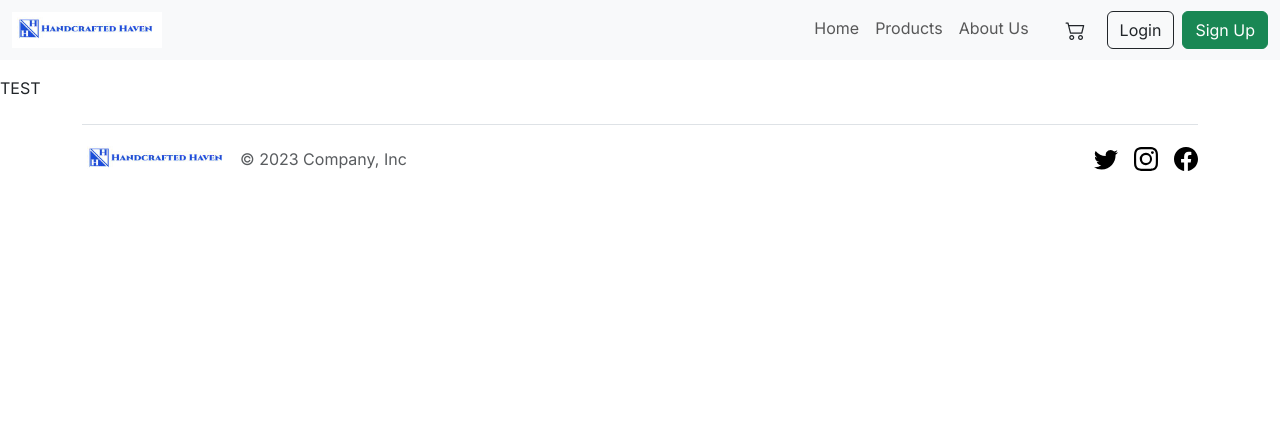
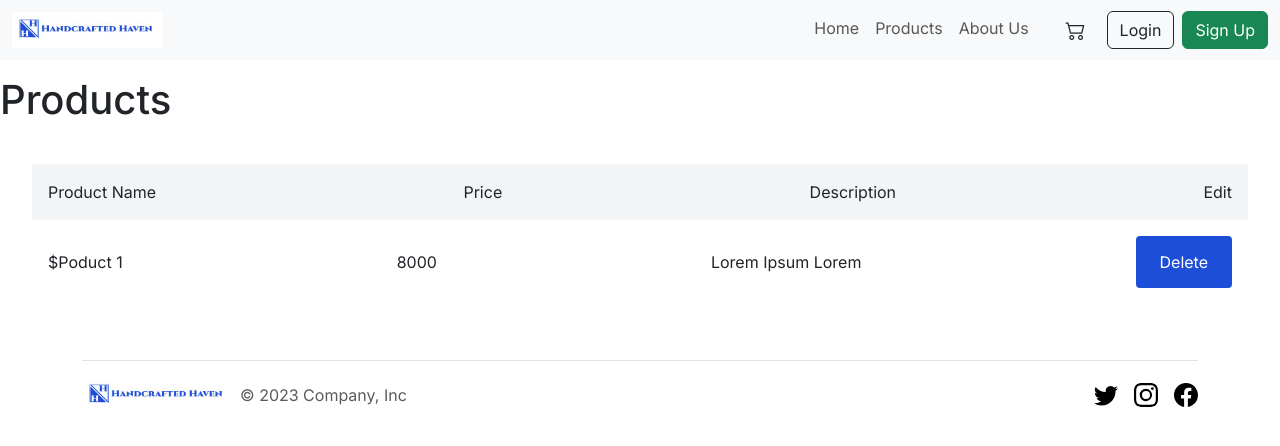
Before and after one commit to sosaemilio/crafters-project, a Next.js app: page /admin in a window 1280 px wide. Shown: the top 446 px of the page. Built offline with nearby package versions, Linux system fonts and the light colour scheme.

Commit message:
Admin Grid

```diff
--- a/src/app/admin/(overview)/page.tsx
+++ b/src/app/admin/(overview)/page.tsx
@@ -1,7 +1,10 @@
+import AdminGrid from "@/components/admin/admin-grid";
+
 export default function Page() {
 	return (
 		<>
-            <p>TEST</p>
+            <h1>Products</h1>
+			<AdminGrid/>
 		</>
 	);
 }
--- /dev/null
+++ b/src/components/admin/admin-grid.tsx
@@ -0,0 +1,19 @@
+'use client'
+import Product from "./product-item";
+import styles from "./admin.module.css";
+
+export default function AdminGrid() {
+
+    return(
+        <div className={styles.bodyAdminGrid}>
+            <div className={styles.adminGrid}>
+                <div><p>Product Name</p></div>
+                <div><p>Price </p></div>
+                <div><p>Description</p></div>
+                <div><p>Edit</p></div>
+            </div>
+            <Product/>
+        </div>
+
+    )
+}
--- /dev/null
+++ b/src/components/admin/admin.module.css
@@ -0,0 +1,22 @@
+.button {
+    background-color: #1D4ED8;
+    color: #FFFFFF;
+    border: none;
+    border-radius: 4px;
+    padding: 14px 24px;
+}
+
+.productItem, .adminGrid {
+    display: flex;
+    justify-content: space-between;
+    align-items: center;
+    padding: 16px;
+}
+
+.adminGrid {
+    background-color: #F3F4F6;
+}
+
+.bodyAdminGrid {
+    padding: 32px;
+}
--- /dev/null
+++ b/src/components/admin/button.tsx
@@ -0,0 +1,9 @@
+import styles from "./admin.module.css";
+
+export default function Button({ content }: {content: string}) {
+  return (
+    <button className={styles.button}>
+        {content}
+    </button>
+  );
+}
--- /dev/null
+++ b/src/components/admin/product-item.tsx
@@ -0,0 +1,14 @@
+import styles from "./admin.module.css";
+import Button from "./button";
+
+export default function ProductItem( ) {
+    /*{ img, productName, price, description}: { img: string, productName: string, price: string, description: string}*/
+  return (
+    <div className={styles.productItem}>
+        <div><p>$Poduct 1</p></div>
+        <div><p>8000</p></div>
+        <div><p>Lorem Ipsum Lorem</p></div>
+        <div><Button content="Delete"/></div>
+    </div>
+  );
+}
```
